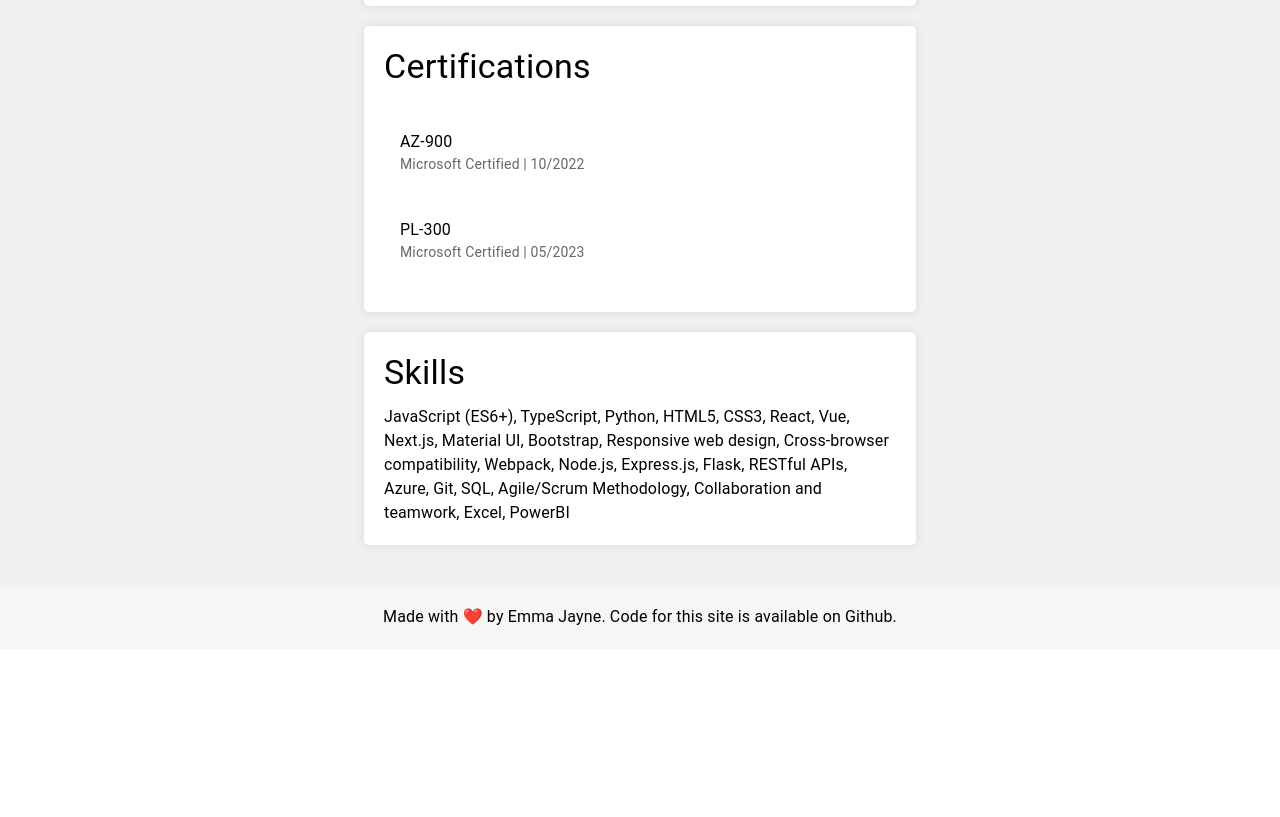
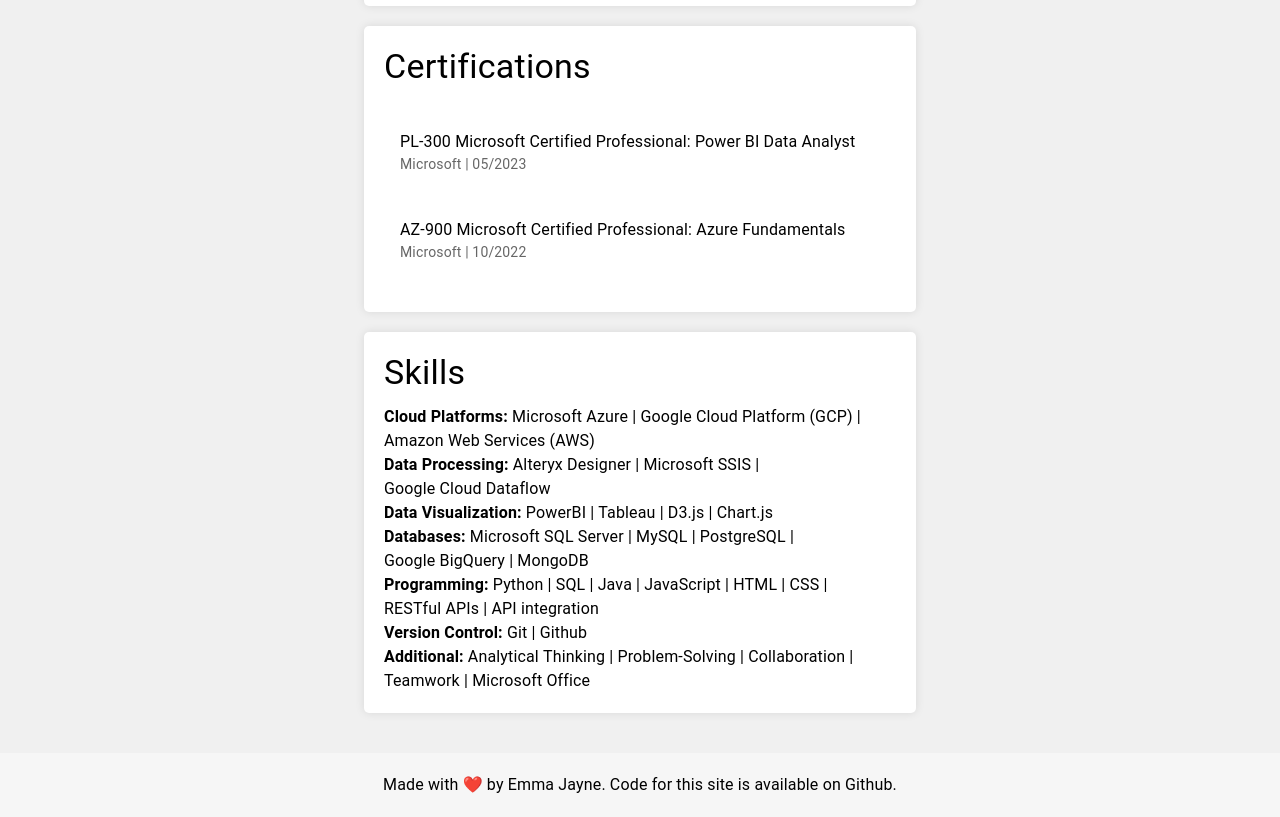
Before and after one commit to ejaynew/ejaynew.github.io, a Next.js app: page /resume in a window 1280 px wide. Shown: the part 840-1657 px from the top of the page. Before the commit the page ends 1489 px from the top, so only its background shows below. Built offline with nearby package versions, Linux system fonts and the light colour scheme.

Commit message:
Update resume

```diff
--- a/components/ResumePage.js
+++ b/components/ResumePage.js
@@ -31,6 +31,7 @@
       window.removeEventListener("scroll", handleScroll);
     };
   }, []);
+
   return (
     <div className={darkMode ? styles.darkMode : ""}>
       <Box
@@ -39,7 +40,7 @@
         }
       >
         <Container maxWidth="sm">
-          {/* start download button */}
+          {/* Download button */}
           <div
             className={`${styles.downloadBtn} ${
               fixedButton ? styles.fixedBtn : ""
@@ -51,7 +52,7 @@
               href="/resume.pdf"
               aria-label="Download Resume"
               target="_blank"
-              download="EmmaResumeDownload.pdf"
+              download="Emma Jayne  — Cloud Engineer, Software Developer.pdf"
               sx={{
                 backgroundColor: "#967bb6",
                 "&:hover": {
@@ -62,9 +63,8 @@
               <GetAppIcon />
             </IconButton>
           </div>
-          {/* end download button */}
 
-          {/* start contact section */}
+          {/* Contact section */}
           <div
             className={
               darkMode
@@ -87,9 +87,8 @@
               ))}
             </List>
           </div>
-          {/* end contact section */}
 
-          {/* start work experience section */}
+          {/* Work experience section */}
           <div
             className={
               darkMode
@@ -105,9 +104,8 @@
               <WorkExperienceAccordion key={index} experience={experience} />
             ))}
           </div>
-          {/* end work experience section */}
 
-          {/* start education section */}
+          {/* Education section */}
           <div
             className={
               darkMode
@@ -129,9 +127,8 @@
               ))}
             </List>
           </div>
-          {/* end education section */}
 
-          {/* start certifications section */}
+          {/* Certifications section */}
           <div
             className={
               darkMode
@@ -155,9 +152,8 @@
               ))}
             </List>
           </div>
-          {/* end ccertifications section */}
 
-          {/* start skills & interests section */}
+          {/* Skills section */}
           <div
             className={
               darkMode
@@ -168,11 +164,15 @@
             <Typography variant="h4" gutterBottom>
               Skills
             </Typography>
-            <Typography variant="body1">
-              {resumeData.skills.join(", ")}
-            </Typography>
+            {Object.keys(resumeData.skills).map((category, index) => (
+              <div key={index}>
+                <Typography variant="body1">
+                  <strong>{category}: </strong>
+                  {(resumeData.skills[category]).join(' | ')}
+                </Typography>
+              </div>
+            ))}
           </div>
-          {/* end skills & interests section */}
         </Container>
       </Box>
     </div>
--- a/public/resumeData.js
+++ b/public/resumeData.js
@@ -4,19 +4,19 @@
     location: "Arlington, VA",
   },
   summary:
-    "Experienced engineer adept at working in Agile teams to achieve high-quality results. Skilled in diverse technologies, with a forward-thinking and analytical approach to problem-solving. Thrives in fast-paced environments and committed to continuous learning and professional growth.",
+    "Dedicated professional with 3+ years of experience in software development and data engineering. Skilled in cloud platforms, data pipelines, and business intelligence tools. Holds a B.S. in Mechanical Engineering from Carnegie Mellon and actively pursues continuous learning in cloud technologies and data engineering.",
   workExperience: [
     {
       company: "Publicis Sapient",
       dates: "07/2021 – 07/2024",
       title: "Associate Software Developer",
-      location: "Arlington, VA",
+      location: "Remote",
       description: [
-        "Contributed to the migration of mission-critical data pipelines from Alteryx to cloud-based PowerBI and GCP platforms, resulting in an improvement in processing speed and reliability.",
-        "Developed interactive and user-friendly dashboards in PowerBI and Tableau while working closely with multiple Agile teams to continually monitor progress and to implement features based on user feedback.",
-        "Supported the development and deployment of automated marketing materials in Salesforce for a 100,000+ customer mailing list, driving a 10-20% increase in engagement and conversion rates.",
-        "Self-studied and passed two Microsoft certifications within the first 2 years at the company.",
-        "Earned a promotion from Junior Associate Software Developer to Associate Software Developer within 18 months based on the support of my manager, a capability leader, and a business colleague.",
+        "Migrated Alteryx-based data pipelines to GCP, improving scalability, reducing costs, and enabling data processing without manual\u00A0intervention.",
+        "Developed interactive dashboards in PowerBI and Tableau, collaborating with Agile teams to support data-driven\u00A0decisions.",
+        "Self-studied and passed Microsoft Data Analyst certification to meet team\u00A0needs.",
+        "Supported the development and deployment of automated marketing materials in Salesforce for a 100,000+ customer mailing list, driving a 10-20% increase in engagement and conversion\u00A0rates.",
+        "Constructed SQL queries for automated sales materials, tailoring solutions to client\u00A0needs.",
       ],
     },
     {
@@ -25,8 +25,9 @@
       title: "IT Help Desk Assistant",
       location: "Pittsburgh, PA",
       description: [
-        "Utilized ServiceNow to provide IT support to students and faculty under the supervision of senior IT staff.",
-        "Resolved issues related to internet connectivity, software downloads, and two-factor authentication.",
+        "Managed Tier 1 IT tickets using ServiceNow, providing timely support to students and faculty on issues like internet connectivity, software downloads, and two-factor\u00A0authentication.",
+        "Collaborated with senior IT staff to ensure consistent and top-quality\u00A0support.",
+        "Created onboarding content and quizzes to train new\u00A0employees.",
       ],
     },
     {
@@ -35,9 +36,8 @@
       title: "Process Engineering Intern",
       location: "Auburn, ME",
       description: [
-        "Drove an improvement in production efficiency at the manufacturing facility by researching, installing, and optimizing new hardware, as well as adjusting machine programming to reduce reject rates.",
-        "Leveraged Excel pivot table analysis of machine data to perform comprehensive root cause analysis (RCA), identifying pain points and proposing data-driven solutions that predicted a reduction in production issues.",
-        "Optimized the organizing of production tools across the factory floor, taking inspiration from the 5S methodology, resulting in a decrease in time spent searching for equipment.",
+        "Improved production efficiency by researching, installing, and optimizing new hardware, as well as adjusting machine programming to reduce reject\u00A0rates.",
+        "Performed root cause analysis using Excel pivot tables, identifying pain points and proposing solutions to reduce production\u00A0issues.",
       ],
     },
   ],
@@ -47,45 +47,27 @@
       dates: "08/2018 – 05/2021",
       degree: "B.S., Mechanical Engineering",
       location: "Pittsburgh, PA",
-      description: "3.7/4.0 GPA.",
     },
   ],
   certifications: [
     {
-      certification: "AZ-900",
-      certificationAuthority: "Microsoft Certified",
+      certification: "PL-300 Microsoft Certified Professional: Power BI Data Analyst",
+      certificationAuthority: "Microsoft",
+      certificationDate: "05/2023",
+    },
+    {
+      certification: "AZ-900 Microsoft Certified Professional: Azure Fundamentals",
+      certificationAuthority: "Microsoft",
       certificationDate: "10/2022",
     },
-    {
-      certification: "PL-300",
-      certificationAuthority: "Microsoft Certified",
-      certificationDate: "05/2023",
-    },
   ],
-  skills: [
-    "JavaScript (ES6+)",
-    "TypeScript",
-    "Python",
-    "HTML5",
-    "CSS3",
-    "React",
-    "Vue",
-    "Next.js",
-    "Material UI",
-    "Bootstrap",
-    "Responsive web design",
-    "Cross-browser compatibility",
-    "Webpack",
-    "Node.js",
-    "Express.js",
-    "Flask",
-    "RESTful APIs",
-    "Azure",
-    "Git",
-    "SQL",
-    "Agile/Scrum Methodology",
-    "Collaboration and teamwork",
-    "Excel",
-    "PowerBI",
-  ],
+  skills: {
+    "Cloud Platforms": ["Microsoft\u00A0Azure", "Google\u00A0Cloud\u00A0Platform\u00A0(GCP)", "Amazon\u00A0Web\u00A0Services\u00A0(AWS)"],
+    "Data Processing": ["Alteryx\u00A0Designer", "Microsoft\u00A0SSIS", "Google\u00A0Cloud\u00A0Dataflow"],
+    "Data Visualization": ["PowerBI", "Tableau", "D3.js", "Chart.js"],
+    "Databases": ["Microsoft\u00A0SQL\u00A0Server", "MySQL", "PostgreSQL", "Google\u00A0BigQuery", "MongoDB"],
+    "Programming": ["Python", "SQL", "Java", "JavaScript", "HTML", "CSS", "RESTful\u00A0APIs", "API\u00A0integration"],
+    "Version Control": ["Git", "Github"],
+    "Additional": ["Analytical\u00A0Thinking", "Problem-Solving", "Collaboration", "Teamwork", "Microsoft\u00A0Office"],
+  },
 };
```
Also changed, not shown: 1 other file (tests, documents, lock files or other folders).
